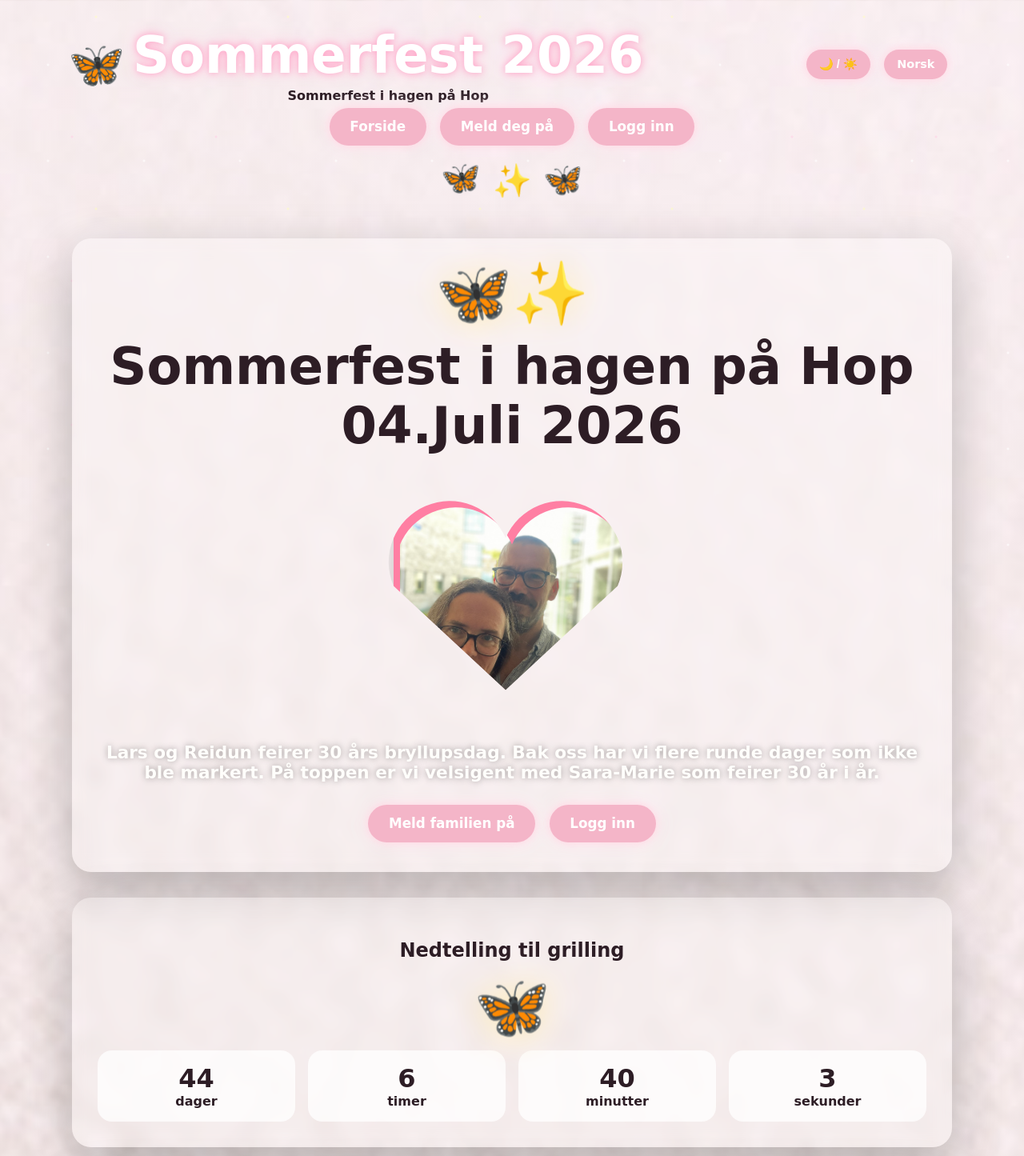
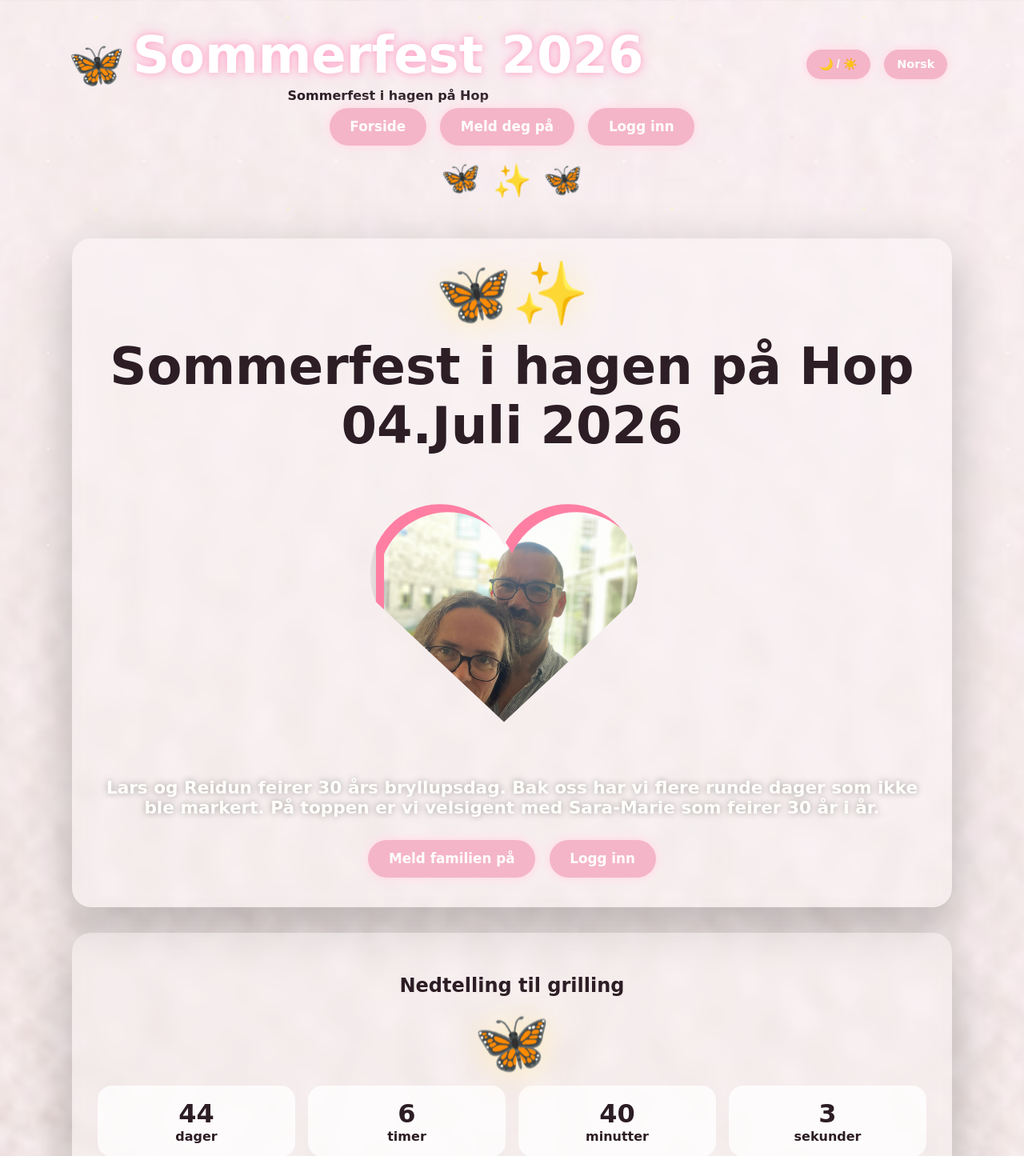
Before and after one commit to kasantix-design/Sommerfest2026, a Python web app: template app/templates/main/index.html in a window 1280 px wide. Shown: the top 1445 px of the page at 80% size. Run offline with Jinja, Linux system fonts and the light colour scheme; the template is opened without the code that fills it, so the values that code supplies are empty.

Commit message:
Update style.css

```diff
--- a/app/static/css/style.css
+++ b/app/static/css/style.css
@@ -432,8 +432,8 @@ th {
   }
 }
 
-/*sentrert i ramme */
-hero {
+
+.hero {
     text-align: center;
 }
 
@@ -444,26 +444,35 @@ hero {
     margin: 30px 0;
 }
 
-/* Rosa ramme */
+/* YTRE HJERTE (rosa ramme) */
 .heart-frame {
-    width: 280px;
-    height: 260px;
-    padding: 8px; /* tykkelse på rammen */
+    width: 320px;
+    height: 300px;
+    padding: 10px;
     background: #ff7fa3;
 
-    clip-path: path("M140 240 L0 110 A70 70 0 1 1 140 50 A70 70 0 1 1 280 110 Z");
+    clip-path: path("M160 280 L0 130 A80 80 0 1 1 160 60 A80 80 0 1 1 320 130 Z");
+
+    box-shadow: 0 12px 30px rgba(0,0,0,0.2);
 }
 
-/* Bildet inni */
+/* INDRE HJERTE (bildet) */
 .heart-frame img {
     width: 100%;
     height: 100%;
     object-fit: cover;
+    display: block;
 
-    clip-path: path("M140 240 L0 110 A70 70 0 1 1 140 50 A70 70 0 1 1 280 110 Z");
+    clip-path: path("M160 280 L0 130 A80 80 0 1 1 160 60 A80 80 0 1 1 320 130 Z");
 
-    display: block;
+    transition: transform 0.3s ease;
 }
+
+/* liten hover-effekt */
+.heart-frame img:hover {
+    transform: scale(1.05);
+}
+
 
 .heart-frame {
     box-shadow: 0 10px 25px rgba(0,0,0,0.2);
```
